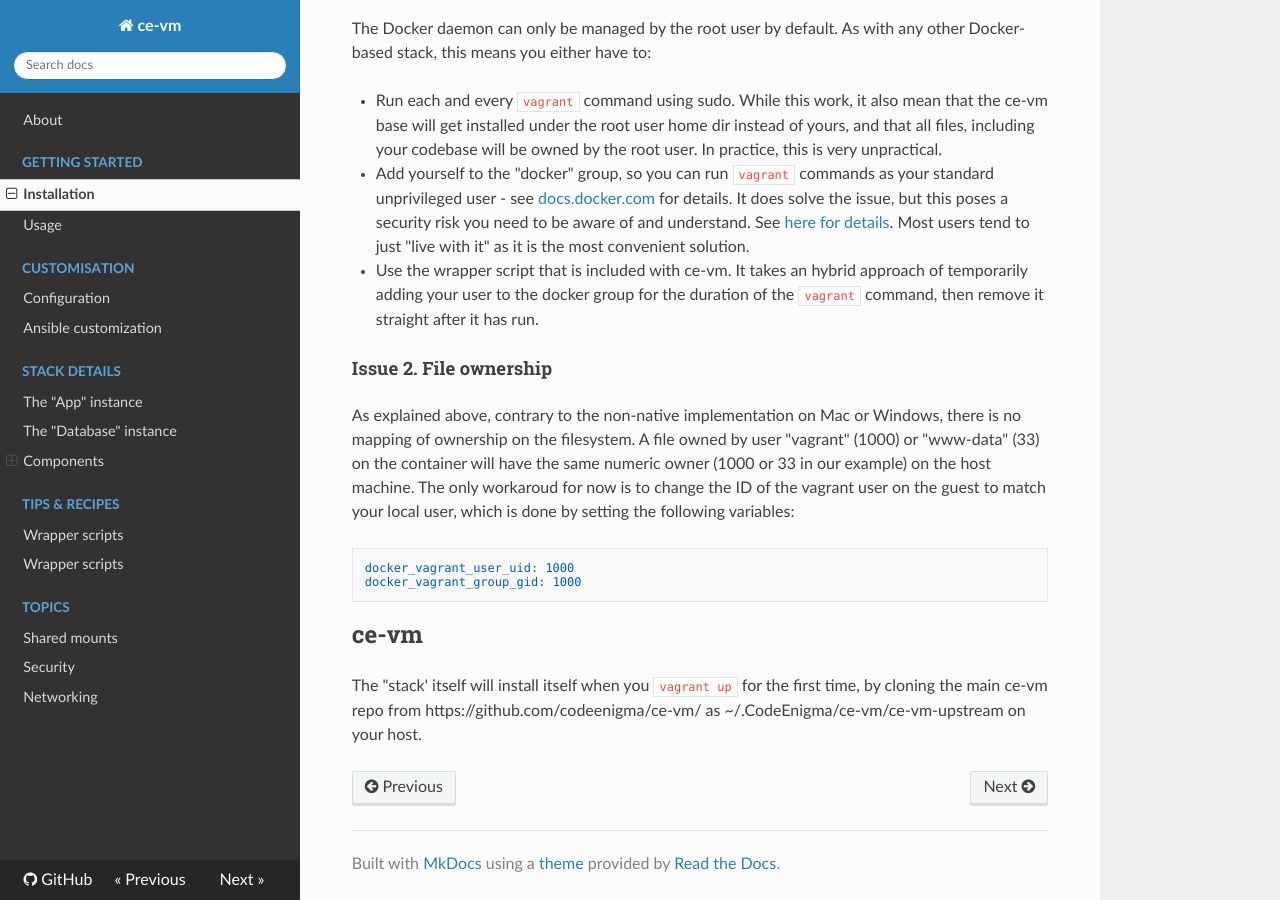
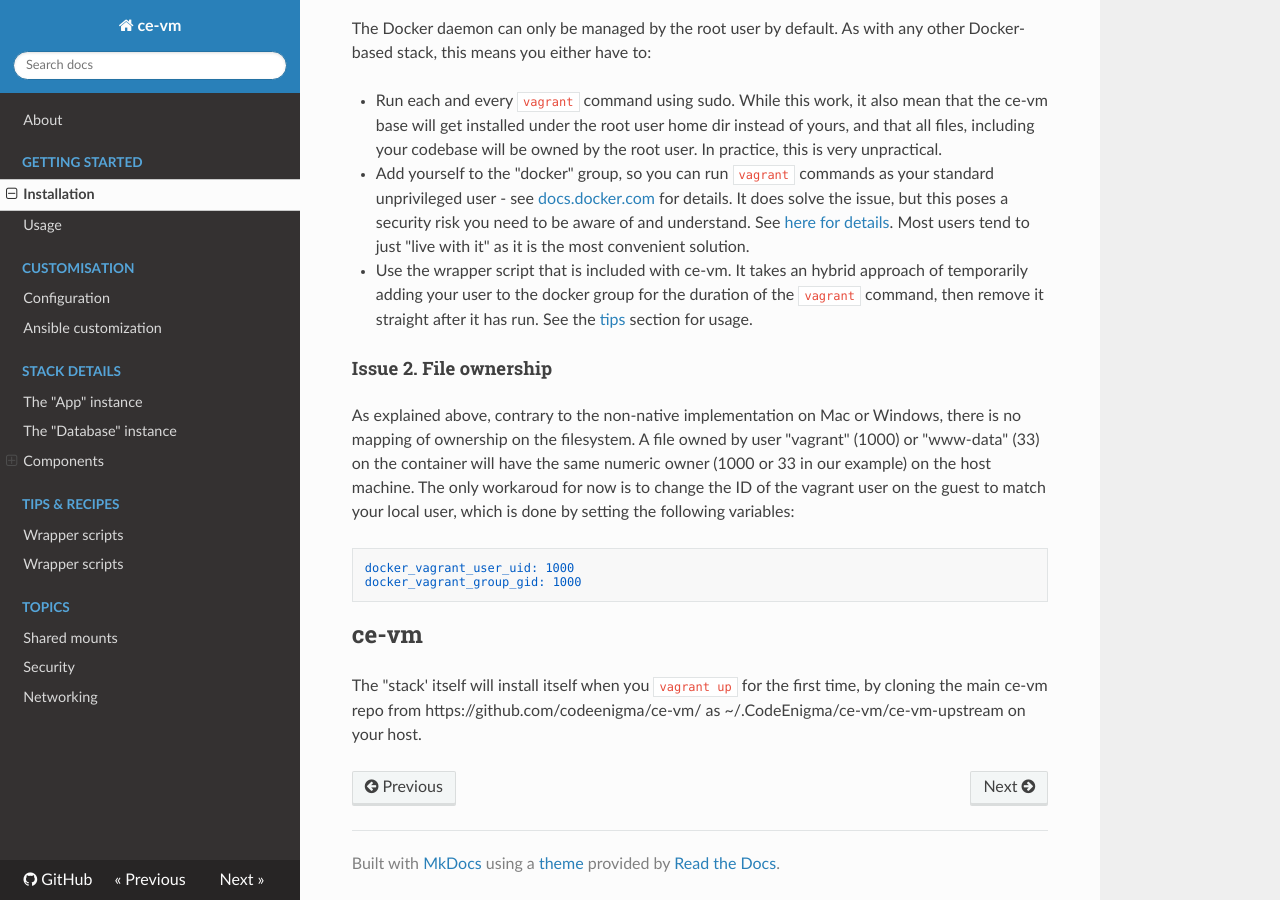
Before and after one commit to codeenigma/ce-vm, an MkDocs documentation site: the page built from docs/get-started/install.md, in a window 1280 px wide and 900 px high, scrolled down 1147 px. Built offline with MkDocs 1.6.1, drawn with Linux system fonts in a browser that asks for light colours; nearby versions of some CDN libraries; old or Windows-style settings are respelled for this version of MkDocs.

Commit message:
Fix documentation typos

```diff
--- a/docs/get-started/install.md
+++ b/docs/get-started/install.md
@@ -45,7 +45,7 @@ The Docker daemon can only be managed by the root user by default. As with any o
 
 - Run each and every `vagrant` command using sudo. While this work, it also mean that the ce-vm base will get installed under the root user home dir instead of yours, and that all files, including your codebase will be owned by the root user. In practice, this is very unpractical.
 - Add yourself to the "docker" group, so you can run `vagrant` commands as your standard unprivileged user - see [docs.docker.com](https://docs.docker.com/engine/installation/linux/linux-postinstall/) for details. It does solve the issue, but this poses a security risk you need to be aware of and understand. See [here for details](https://docs.docker.com/engine/security/security/#docker-daemon-attack-surface). Most users tend to just "live with it" as it is the most convenient solution.
-- Use the wrapper script that is included with ce-vm. It takes an hybrid approach of temporarily adding your user to the docker group for the duration of the `vagrant` command, then remove it straight after it has run.
+- Use the wrapper script that is included with ce-vm. It takes an hybrid approach of temporarily adding your user to the docker group for the duration of the `vagrant` command, then remove it straight after it has run. See the [tips](/tips/scripts/#vagrant-docker-sudo.sh) section for usage.
 
 #### Issue 2. File ownership
 
--- a/docs/tips/scripts.yml
+++ b/docs/tips/scripts.yml
@@ -6,7 +6,7 @@ In the case of ce-vm, it means you can only run vagrant commands from within the
 
 This script allows you to run vagrant commands from any directory within your project (provided the root is a git repository).
 
-See [vagrant-wrapper.sh](https://github.com/codeenigma/ce-vm/blob/master/scripts/vagrant-wrapper.sh).
+See instructions in [vagrant-wrapper.sh](https://github.com/codeenigma/ce-vm/blob/master/scripts/vagrant-wrapper.sh) for usage.
 
 *Note: You will need to have used ce-vm at least once before you can add the alias, else the script won't be present yet.*
 
@@ -22,11 +22,11 @@ This script tries to combine the best of both world by wrapping any `vagrant` co
 ### Setup
 Before you can use this script, you will need to have used ce-vm at least once. Which involves ... adding yourself to the "docker" group in the first place ! This is temporary, don't worry.
 
-1. Add yourself to the "docker" group: `sudo gpasswd -a "$USER" "docker"``
+1. Add yourself to the "docker" group: `sudo gpasswd -a "$USER" "docker"`
 2. Logout and login from your session (rebooting is the safest)
 3. Test you can interact with the docker daemon without sudo: "docker ps -a"
 4. Follow the instructions as per the [get started guide](get-started/usage.md): `cd myproject/ce-vm && vagrant up`
 
-You can then follow [vagrant-docker-sudo.sh](https://github.com/codeenigma/ce-vm/blob/master/scripts/vagrant-docker-sudo.sh) to add an alias to your bashrc/zshrc.
+You can then follow the instuctions in [vagrant-docker-sudo.sh](https://github.com/codeenigma/ce-vm/blob/master/scripts/vagrant-docker-sudo.sh) to add an alias to your bashrc/zshrc.
 
 *Note: Not all flavours of Linux have been tested, feel free to suggest ways of ensuring portability.*
```
